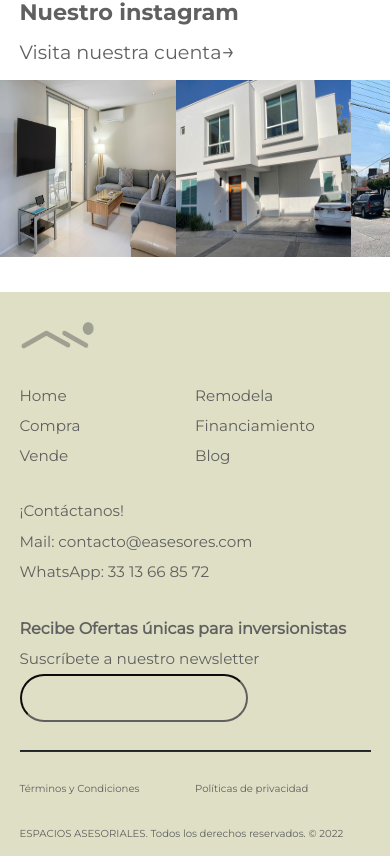
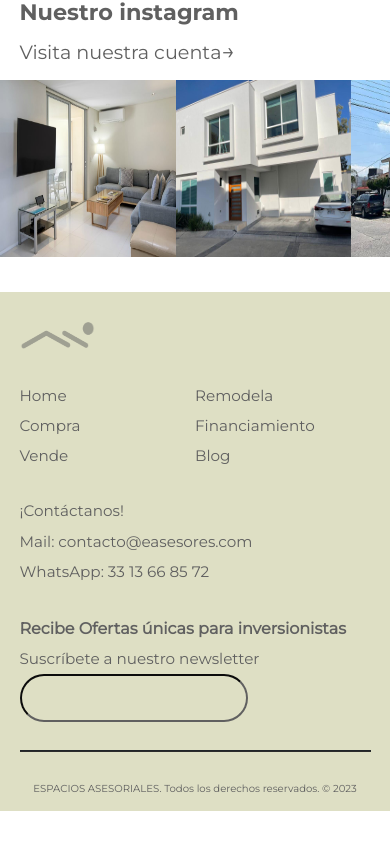
Before and after one commit to gamboamartin/easesores-web, an Angular app: page / in a window 390 px wide. Shown: the part 4648-5504 px from the top of the page. After the commit the page ends 5459 px from the top, so only its background shows below. Built offline with nearby package versions, Linux system fonts and the light colour scheme.

Commit message:
Se ajusta footer

```diff
--- a/src/app/components/footer/footer.component.css
+++ b/src/app/components/footer/footer.component.css
@@ -11,9 +11,8 @@
 }
 
 .div3-b5 {
-  padding: 3% 5%;
-  text-align: left;
-  width: 100%;
+  padding: 3%;
+  text-align: center;
 }
 
 .font-70{
@@ -74,14 +73,9 @@
 
 @media only screen and (max-width: 1101px){
   .col-footer-12 {
-    flex: 0 0 auto;
     padding-top: 7%;
     width: 100%;
     margin: unset;
-  }
-  .col-footer-6 {
-    flex: 0 0 auto;
-    width: 50%;
   }
   .font-70{
     font-size: 1.2vh;
--- a/src/app/components/footer/footer.component.html
+++ b/src/app/components/footer/footer.component.html
@@ -32,10 +32,8 @@
 
   <hr class="hr-footer-b5">
 
-  <div class="div3-b5 row">
-    <div class="col-2 col-footer-6"><p class="font-70 Montserrat">Términos y Condiciones</p></div>
-    <div class="col-5 col-footer-6"><p class="font-70 Montserrat">Políticas de privacidad</p></div>
-    <div class="col col-footer-12"><p class="font-70 Montserrat">ESPACIOS ASESORIALES. Todos los derechos reservados. © 2022</p></div>
+  <div class="div3-b5 w-100">
+    <p class="font-70 Montserrat">ESPACIOS ASESORIALES. Todos los derechos reservados. © 2023</p>
   </div>
 
 </div>
```
